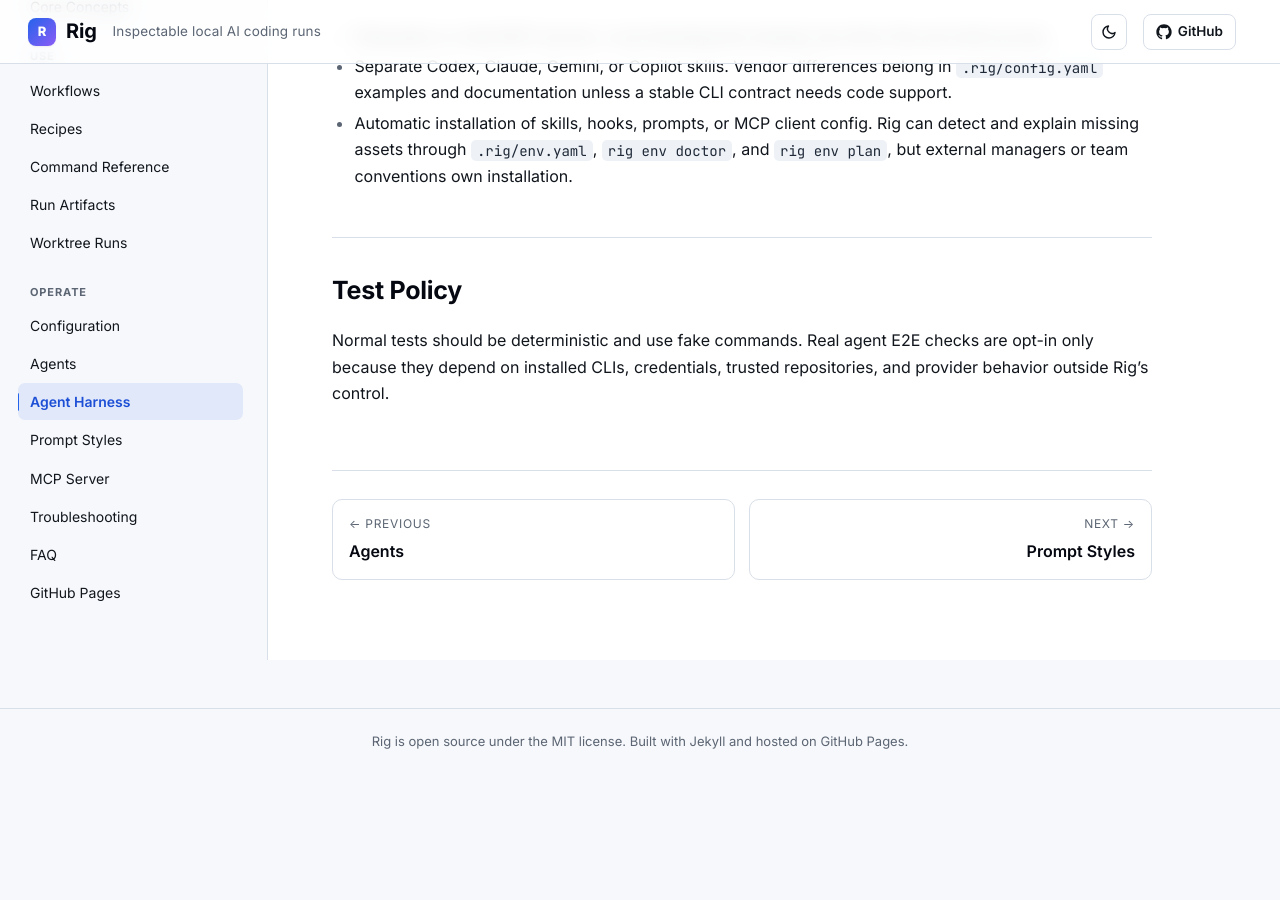
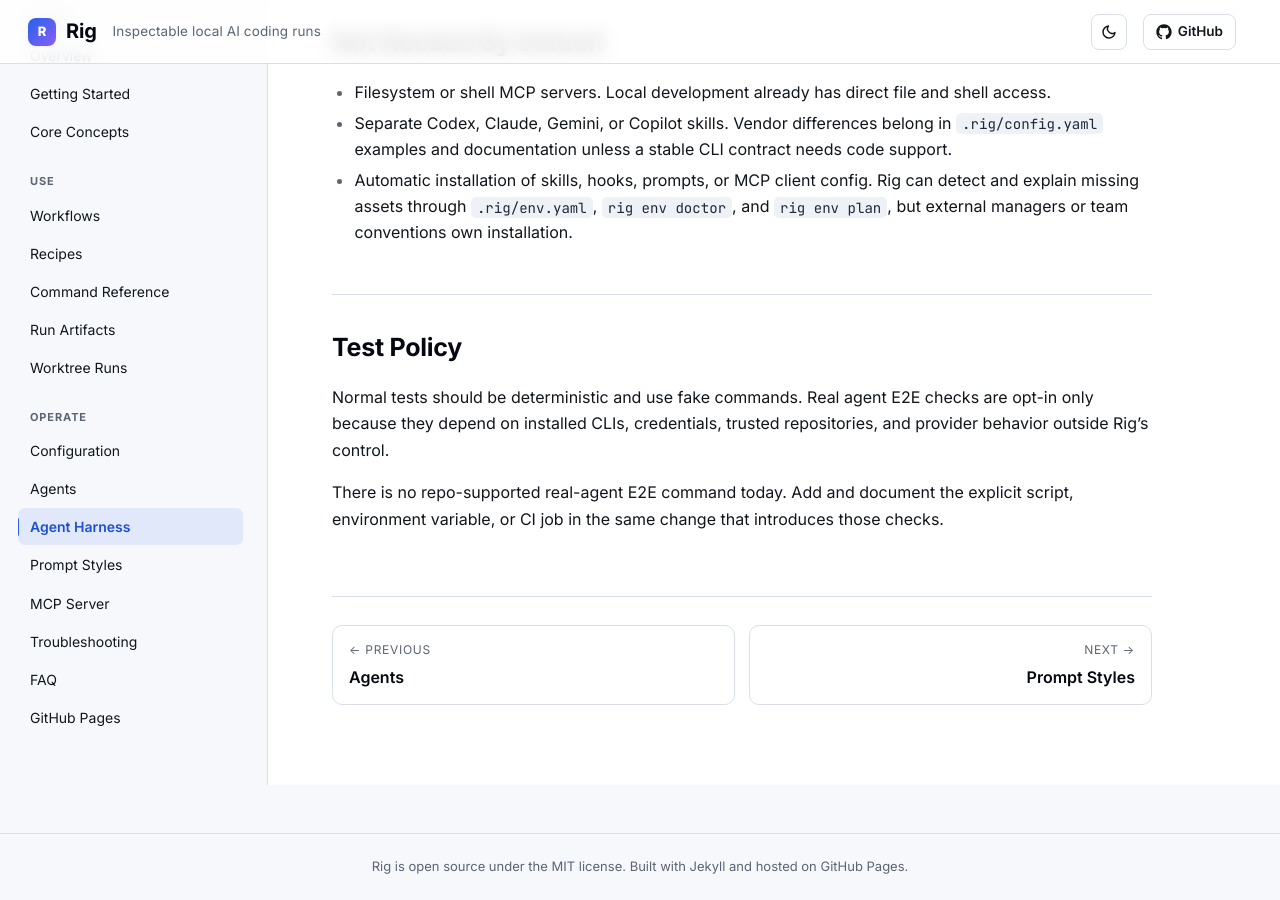
Before and after one commit to s-hiraoku/rig, a Jekyll site: the page built from docs/agent-harness.md, in a window 1280 px wide and 900 px high, scrolled down 1086 px. Built offline with Jekyll 4.4.1, drawn with Linux system fonts in a browser that asks for light colours; before the commit the page ends 1860 px from its top, so only the background shows below that; some of the changed text lies outside the part shown.

Commit message:
Address agent harness review comments

```diff
--- a/docs/agent-harness.md
+++ b/docs/agent-harness.md
@@ -13,6 +13,8 @@
 
 - `AGENTS.md` at the repository root. It tells parent agents how to work on Rig,
   which verification commands to run, and which boundaries not to cross.
+- This page (`docs/agent-harness.md`). It is declared in `.rig/env.yaml` so
+  `rig env doctor` can verify that repo-specific harness guidance exists.
 - Rig's own MCP adapter remains part of the product surface: `rig mcp serve`,
   `rig_run`, `rig_suggest`, `rig_get_result`, `rig_get_diff`, and
   `rig_apply_patch`.
@@ -54,3 +56,7 @@
 Normal tests should be deterministic and use fake commands. Real agent E2E
 checks are opt-in only because they depend on installed CLIs, credentials,
 trusted repositories, and provider behavior outside Rig's control.
+
+There is no repo-supported real-agent E2E command today. Add and document the
+explicit script, environment variable, or CI job in the same change that
+introduces those checks.
```
Also changed, not shown: AGENTS.md (+3 -1 lines).
